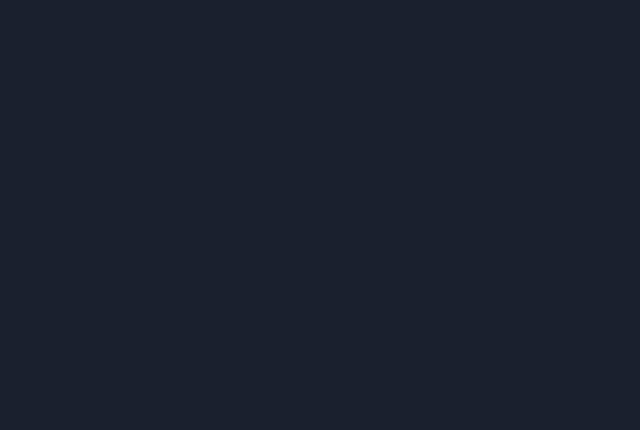
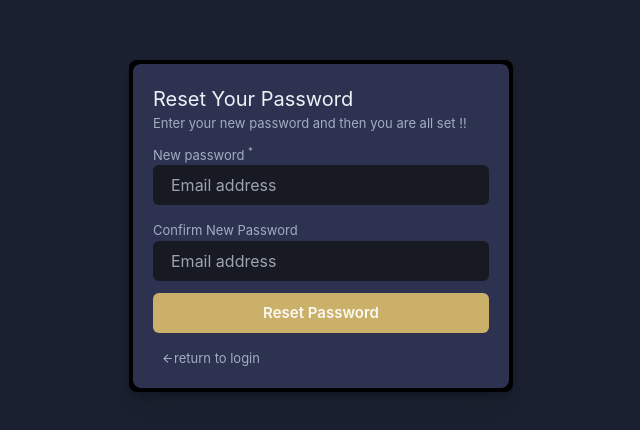
Before and after one commit to AadityanshuSingh/SocioSync, a React (Vite) app in the folder client/ssfe/: page /choosenewpassword in a window 1280 px wide. Before the commit this address had no page. Shown: the part 174-604 px from the top of the page, without its empty margins (319-959 px from the left). Built offline with nearby package versions, Linux system fonts and the light colour scheme.

Commit message:
Created different pages such as login/signup.

```diff
--- a/client/ssfe/src/App.jsx
+++ b/client/ssfe/src/App.jsx
@@ -5,6 +5,10 @@ import { Button, ChakraProvider, Input, extendTheme } from '@chakra-ui/react'
 import socketIO from 'socket.io-client';
 import { BrowserRouter, Route, Routes } from 'react-router-dom';
 import { Login } from './pages/Login';
+import {OTP} from './pages/OTP'
+import { ResetPassword } from './pages/ResetPassword';
+import { ChooseNewPassword } from './pages/ChooseNewPassword';
+import { ResetComplete } from './pages/ResetComplete';
 // const socket = socketIO.connect('http://localhost:4000');
 
 // import io from "socket.io-client"
@@ -45,8 +49,12 @@ const theme = extendTheme({config})
     <BrowserRouter>
       <ChakraProvider theme={theme}>
       <Routes>
-        <Route index element={<Login/>}/>
+        <Route index element={<ResetComplete/>}/>
         <Route path='/login' element={<Login/>}/>
+        <Route path='/otp' element={<OTP/>}/>
+        <Route path='/resetpassword' element={<ResetPassword/>}/>
+        <Route path='/choosenewpassword' element={<ChooseNewPassword/>}/>
+        <Route path='/resetcomplete' element={<ResetComplete/>}/>
       </Routes>
     </ChakraProvider>
     </BrowserRouter>
--- a/client/ssfe/src/components/InputField.jsx
+++ b/client/ssfe/src/components/InputField.jsx
@@ -4,7 +4,7 @@ import {Box, Text, Input, InputGroup, InputRightElement, Icon, InputRightAddon}
 
 const InputField = (props) => {
     const {label, field, password} = props;
-    const [showPassword, setShowPassword] = useState(false);
+    const [showPassword, setShowPassword] = useState(true);
     const [typ, setType] = useState("text")
 
     const handleClick = () => {
@@ -41,6 +41,7 @@ const InputField = (props) => {
                           borderBottomLeftRadius={0}
                           borderBottomRightRadius={"lg"}
                           borderTopRightRadius={"lg"}
+                          _hover={{cursor:"pointer"}}
                           >
              <Icon as={ showPassword ? AiOutlineEyeInvisible : AiOutlineEye}/>
             </InputRightAddon>}
--- /dev/null
+++ b/client/ssfe/src/pages/ChooseNewPassword.jsx
@@ -0,0 +1,68 @@
+import React from 'react'
+import { Card, CardBody, Text, HStack, Link, Center, Button, Input} from '@chakra-ui/react'
+import { ArrowBackIcon } from '@chakra-ui/icons'
+
+export const ChooseNewPassword = () => {
+  return (
+    <Card
+    width={"100%"}
+    height={"100vh"}
+    bg={"#1a202f"}
+    borderRadius={"0"}
+    overflow={"auto"}
+    pt={"20px"}
+    pb={"20px"}
+    css={{
+      '&::-webkit-scrollbar': {
+        width: "10px",
+      },
+    }}
+    >
+        <Card mt={"auto"} mb={"auto"} align={"center"} width={["40%", "65%", "40%", "40%", "30%", "30%"]} mx={"auto"} variant={"filled"} borderRadius={"lg"} bg={"black"} shadow={"md"} p={1}>
+            <CardBody shadow={"xl"} bg={"#2d3250"} borderRadius={"lg"} w={"100%"}>
+                    <Text color={"gray.100"} fontSize={"20px"} >Reset Your Password</Text>
+                    <Text color={"gray.400"} fontSize={"13px"}>Enter your new password and then you are all set !!</Text>
+                    <Text mb={0} mt={3} color={"gray.400"} fontSize={"small"}>New password <sup>*</sup></Text>
+                    <Center mt={0}>
+                        <Input
+                        type='password'
+                        placeholder='Email address'
+                        variant={"filled"}
+                        bg={"gray.900"}
+                        _hover={{bg: "gray.900"}}
+                        focusBorderColor='yellow.600'
+                        color={"gray.300"}
+                        fontSize={"medium"}
+                        mt={0}
+                        mb={3}
+                        />
+                    </Center>
+                    <Text mb={0} mt={1} color={"gray.400"} fontSize={"small"}> Confirm New Password</Text>
+                    <Center mt={0}>
+                        <Input
+                        type='password'
+                        placeholder='Email address'
+                        variant={"filled"}
+                        bg={"gray.900"}
+                        _hover={{bg: "gray.900"}}
+                        focusBorderColor='yellow.600'
+                        color={"gray.300"}
+                        fontSize={"medium"}
+                        mt={0}
+                        mb={3}
+                        />
+                    </Center>
+                    <Center>
+                    <Button w={"100%"} fontSize={"15px"} bgColor={"#cbb06a"}  _hover={{bg: "yellow.500"}}> Reset Password</Button>
+                    </Center>
+                    <HStack fontSize={"small"} justify={"space-between"} pr={2} pl={2} mt={4}>
+                      <Link color={"gray.400"} href="/login" _hover={{color:"yellow.400"}}>
+                        <ArrowBackIcon/>
+                        return to login
+                      </Link>
+                    </HStack>
+            </CardBody>
+        </Card>
+    </Card>
+  )
+}
--- /dev/null
+++ b/client/ssfe/src/pages/OTP.jsx
@@ -0,0 +1,51 @@
+import { Card, CardBody, Text, Box, HStack, PinInput, PinInputField, Button, Center, Link } from "@chakra-ui/react"
+import { RepeatClockIcon, ArrowBackIcon } from '@chakra-ui/icons'
+export const OTP = () => {
+  return (
+    <Card
+    width={"100%"}
+    height={"100vh"}
+    bg={"#1a202f"}
+    borderRadius={"0"}
+    overflow={"auto"}
+    pt={"20px"}
+    pb={"20px"}
+    css={{
+      '&::-webkit-scrollbar': {
+        width: "10px",
+      },
+    }}
+    >
+        <Card mt={"auto"} mb={"auto"} align={"center"} width={["40%", "65%", "40%", "40%", "30%", "30%"]} mx={"auto"} variant={"filled"} borderRadius={"lg"} bg={"black"} shadow={"md"} p={1}>
+            <CardBody shadow={"xl"} bg={"#2d3250"} borderRadius={"lg"} w={"100%"}>
+                    <Text color={"gray.100"} fontSize={"20px"} >Verify your Email</Text>
+                    <Text color={"gray.400"} fontSize={"13px"}> A verification mail has been sent to you. Enter the code below </Text>
+                    <Center>
+                    <HStack mt={2} mb={4}>
+                        <PinInput type='number' placeholder="-">
+                            <PinInputField color={"gray.200"}/>
+                            <PinInputField color={"gray.200"}/>
+                            <PinInputField color={"gray.200"}/>
+                            <PinInputField color={"gray.200"}/>
+                            <PinInputField color={"gray.200"}/>
+                            <PinInputField color={"gray.200"}/>
+                        </PinInput>
+                    </HStack>
+                    </Center>
+                        <Center>
+                        <Button w={"90%"} fontSize={"15px"} bgColor={"#cbb06a"}  _hover={{bg: "yellow.500"}}> Verify Email</Button>
+                        </Center>
+                    <HStack fontSize={"small"} justify={"space-between"} pr={2} pl={2} mt={4}>
+                      <Link color={"gray.400"} href="/login" _hover={{color:"yellow.400"}}>
+                        <ArrowBackIcon/>
+                        return to login
+                      </Link>
+                      <Text color={"blue.200"} _hover={{cursor: "pointer"}}><RepeatClockIcon/>resend Otp</Text>
+                    </HStack>
+            </CardBody>
+        </Card>
+    </Card>
+  )
+}
+
+export default OTP
--- /dev/null
+++ b/client/ssfe/src/pages/ResetComplete.jsx
@@ -0,0 +1,40 @@
+import React from 'react'
+import { Card, CardBody, Text, HStack, Link, Center, Button, Input} from '@chakra-ui/react'
+import { ArrowBackIcon } from '@chakra-ui/icons'
+
+export const ResetComplete = () => {
+  return (
+    <Card
+    width={"100%"}
+    height={"100vh"}
+    bg={"#1a202f"}
+    borderRadius={"0"}
+    overflow={"auto"}
+    pt={"20px"}
+    pb={"20px"}
+    css={{
+      '&::-webkit-scrollbar': {
+        width: "10px",
+      },
+    }}
+    >
+        <Card mt={"auto"} mb={"auto"} align={"center"} width={["40%", "65%", "40%", "40%", "30%", "30%"]} mx={"auto"} variant={"filled"} borderRadius={"lg"} bg={"black"} shadow={"md"} p={1}>
+            <CardBody shadow={"xl"} bg={"#2d3250"} borderRadius={"lg"} w={"100%"}>
+                    <Text color={"gray.100"} fontSize={"20px"}>Reset Complete !!</Text>
+                    <Text color={"gray.400"} fontSize={"13px"}>Congratulations !! Your password has been set Successfully!!</Text>
+                    <Center mt={4}>
+                        <Link href='/login' w={"100%"}>
+                        <Button w={"100%"} fontSize={"15px"} bgColor={"#cbb06a"}  _hover={{bg: "yellow.500"}}>  Return To Login </Button>
+                        </Link>
+                    </Center>
+                    <HStack fontSize={"small"} justify={"space-between"} pr={2} pl={2} mt={4}>
+                      <Link color={"gray.400"} href="/login" _hover={{color:"yellow.400"}}>
+                        <ArrowBackIcon/>
+                        return to login
+                      </Link>
+                    </HStack>
+            </CardBody>
+        </Card>
+    </Card>
+  )
+}
--- /dev/null
+++ b/client/ssfe/src/pages/ResetPassword.jsx
@@ -0,0 +1,53 @@
+import React from 'react'
+import { Card, CardBody, Text, HStack, Link, Center, Button, Input, Box} from '@chakra-ui/react'
+import { ArrowBackIcon } from '@chakra-ui/icons'
+
+export const ResetPassword = () => {
+  return (
+    <Card
+    width={"100%"}
+    height={"100vh"}
+    bg={"#1a202f"}
+    borderRadius={"0"}
+    overflow={"auto"}
+    pt={"20px"}
+    pb={"20px"}
+    css={{
+      '&::-webkit-scrollbar': {
+        width: "10px",
+      },
+    }}
+    >
+        <Card mt={"auto"} mb={"auto"} align={"center"} width={["40%", "65%", "40%", "40%", "30%", "30%"]} mx={"auto"} variant={"filled"} borderRadius={"lg"} bg={"black"} shadow={"md"} p={1}>
+            <CardBody shadow={"xl"} bg={"#2d3250"} borderRadius={"lg"} w={"100%"}>
+                    <Text color={"gray.100"} fontSize={"20px"} >Reset Your Password</Text>
+                    <Text color={"gray.400"} fontSize={"13px"}>Please enter your email address. An otp will be sent to this address.</Text>
+                    <Text mb={0} mt={3} color={"gray.400"} fontSize={"small"}>Email address <sup>*</sup></Text>
+                    <Center mt={0}>
+                        <Input
+                        type='alphanumeric'
+                        placeholder='Email address'
+                        variant={"filled"}
+                        bg={"gray.900"}
+                        _hover={{bg: "gray.900"}}
+                        focusBorderColor='yellow.600'
+                        color={"gray.300"}
+                        fontSize={"medium"}
+                        mt={0}
+                        mb={3}
+                        />
+                    </Center>
+                    <Center>
+                    <Button w={"100%"} fontSize={"15px"} bgColor={"#cbb06a"}  _hover={{bg: "yellow.500"}}> Send OTP</Button>
+                    </Center>
+                    <HStack fontSize={"small"} justify={"space-between"} pr={2} pl={2} mt={4}>
+                      <Link color={"gray.400"} href="/login" _hover={{color:"yellow.400"}}>
+                        <ArrowBackIcon/>
+                        return to login
+                      </Link>
+                    </HStack>
+            </CardBody>
+        </Card>
+    </Card>
+  )
+}
```
Also changed, not shown: client/ssfe/src/pages/Login.jsx (+17 -4 lines).
